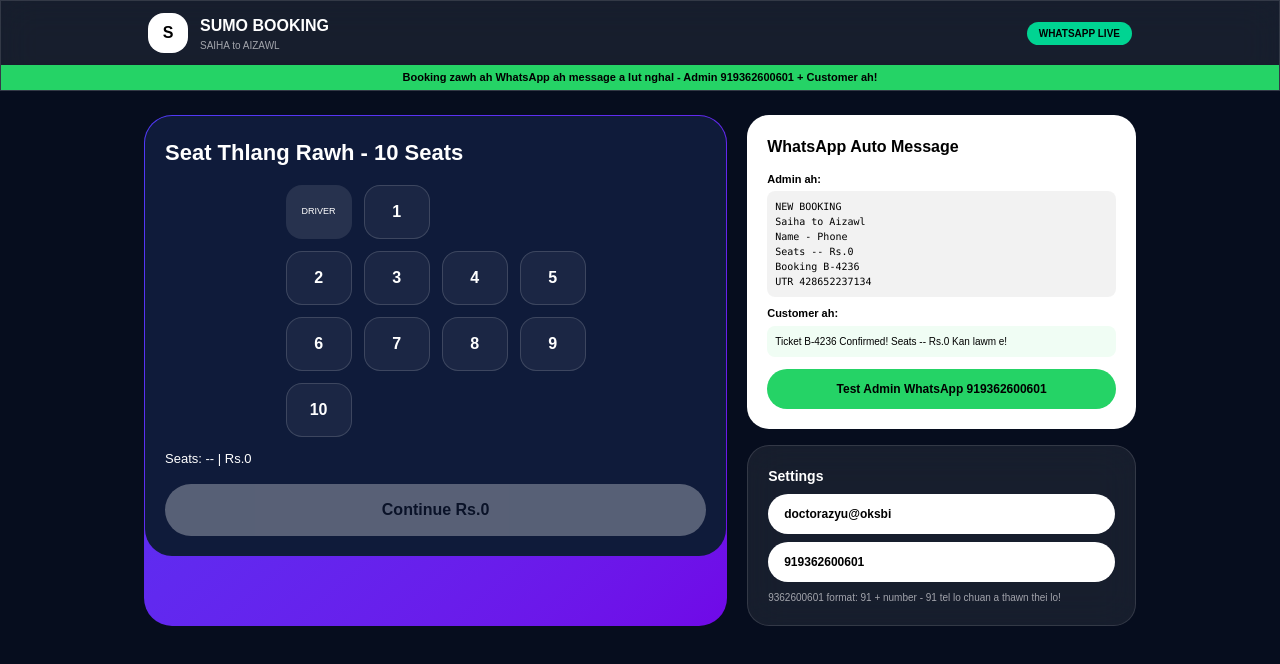
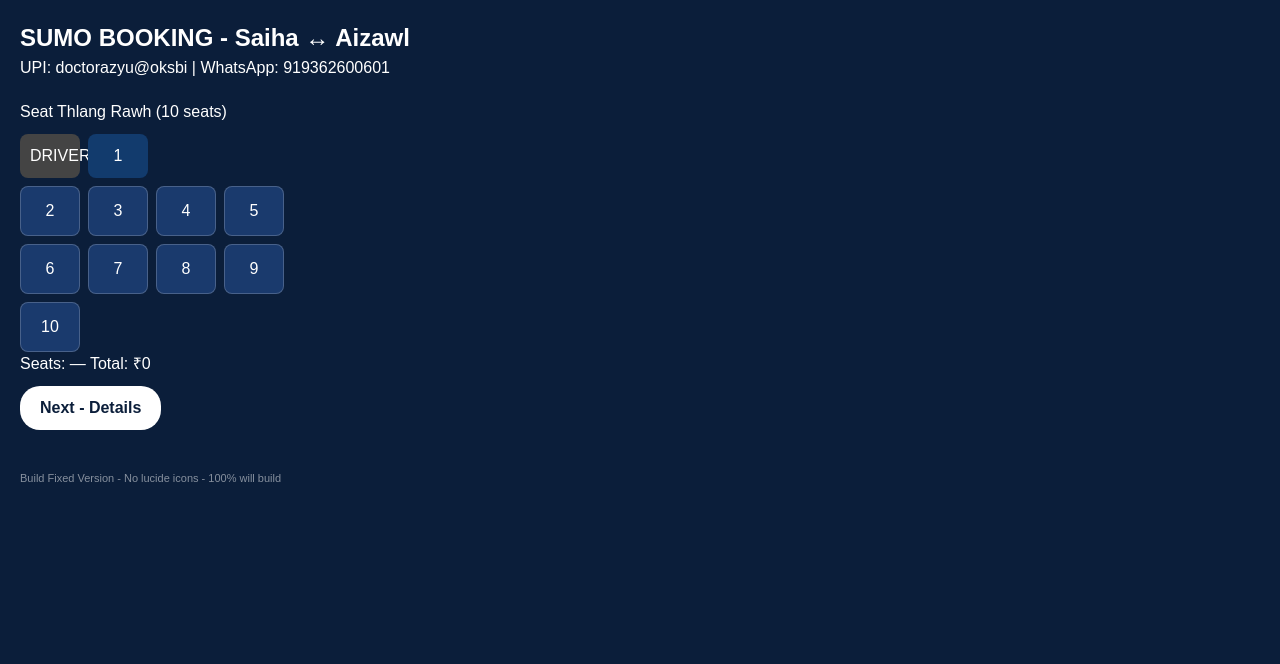
Before and after one commit to DavidAzyu/sumo-booking, a React (Vite) app: page / in a window 1280 px wide. Shown: the top 664 px of the page. Built offline with nearby package versions, Linux system fonts and the light colour scheme.

Commit message:
clean minimal build

```diff
--- a/src/App.tsx
+++ b/src/App.tsx
@@ -1,6 +1,5 @@
 // @ts-nocheck
 import { useState } from "react";
-
 export default function App(){
   const [upi,setUpi]=useState("doctorazyu@oksbi");
   const [wa,setWa]=useState("919362600601");
@@ -10,108 +9,48 @@ export default function App(){
   const [phone,setPhone]=useState("");
   const toggle=(n:number)=> setSeats(s=> s.includes(n) ? s.filter(x=>x!==n) : [...s,n].slice(0,4));
   const total=seats.length*700;
-  const bookingId="B-"+Math.floor(1000+Math.random()*9000);
-  const utr="42"+Math.floor(1000000000+Math.random()*9000000000).toString();
-
-  const adminMsg = `NEW BOOKING%0A%0ARoute: Saiha to Aizawl%0ASumo: SA-06-01 06:00 AM%0AName: ${name}%0APhone: ${phone}%0ASeats: ${seats.join(", ")}%0AAmount: Rs.${total}%0ABooking: ${bookingId}%0AUTR: ${utr}%0AUPI: ${upi}`;
-  const customerMsg = `Your Sumo Ticket ${bookingId} Confirmed!%0ASaiha to Aizawl 06:00 AM%0ASeats: ${seats.join(", ")}%0AAmount: Rs.${total}%0AKan lawm e! Tluang takin!`;
-
-  const openAdminWA = ()=> {
-    window.open(`https://wa.me/${wa}?text=${adminMsg}`, "_blank");
-  };
-  const openCustomerWA = ()=> {
-    if(!phone) return;
-    const custNo = phone.startsWith("91") ? phone : "91"+phone.replace(/\D/g,"");
-    window.open(`https://wa.me/${custNo}?text=${customerMsg}`, "_blank");
-  };
-  const openBoth = ()=> {
-    openAdminWA();
-    setTimeout(()=>openCustomerWA(), 800);
-    setStep(3);
-  };
-
   return (
-    <div className="min-h-screen bg-[#060D1E] text-white" style={{fontFamily:"sans-serif"}}>
-      <style>{`@import url('https://fonts.googleapis.com/css2?family=Plus+Jakarta+Sans:wght@700;800&display=swap'); .glass{background:rgba(255,255,255,0.07);backdrop-filter:blur(18px);border:1px solid rgba(255,255,255,0.12)}`}</style>
-
-      <header className="sticky top-0 z-20 glass">
-        <div className="max-w-5xl mx-auto px-5 h-[64px] flex items-center justify-between">
-          <div className="flex items-center gap-3"><div className="w-10 h-10 rounded-2xl bg-white text-black grid place-items-center font-black">S</div><div><div className="font-black">SUMO BOOKING</div><div className="text-[10px] opacity-60">SAIHA to AIZAWL</div></div></div>
-          <div className="px-3 py-1 rounded-full bg-emerald-400 text-black text-[10px] font-black">WHATSAPP LIVE</div>
+    <div style={{minHeight:"100vh",background:"#0B1E3A",color:"white",fontFamily:"sans-serif",padding:20}}>
+      <h1 style={{fontWeight:900,fontSize:24}}>SUMO BOOKING - Saiha ↔ Aizawl</h1>
+      <p>UPI: {upi} | WhatsApp: {wa}</p>
+      {step===0 && (
+        <div style={{marginTop:20}}>
+          <h2>Seat Thlang Rawh (10 seats)</h2>
+          <div style={{display:"grid",gridTemplateColumns:"repeat(4,60px)",gap:8,marginTop:10}}>
+            <div style={{background:"#444",padding:10,borderRadius:8,textAlign:"center"}}>DRIVER</div>
+            <button onClick={()=>toggle(1)} style={{background: seats.includes(1)?"white":"#123B6D",color: seats.includes(1)?"black":"white",padding:10,borderRadius:8}}>1</button>
+            <div></div><div></div>
+            {[2,3,4,5,6,7,8,9,10].map(n=>(
+              <button key={n} onClick={()=>toggle(n)} style={{background: seats.includes(n)?"white":"#1a3a6d",color: seats.includes(n)?"black":"white",padding:12,borderRadius:8,border:"1px solid #fff3"}}>{n}</button>
+            ))}
+          </div>
+          <p>Seats: {seats.join(",")||"—"} Total: ₹{total}</p>
+          <button disabled={!seats.length} onClick={()=>setStep(1)} style={{marginTop:10,background:"white",color:"#0B1E3A",padding:"10px 20px",borderRadius:20,fontWeight:900}}>Next - Details</button>
         </div>
-        <div className="bg-[#25D366] text-black text-center text-[11px] py-1 font-bold">Booking zawh ah WhatsApp ah message a lut nghal - Admin {wa} + Customer ah!</div>
-      </header>
-
-      <div className="max-w-5xl mx-auto px-4 py-6 grid lg:grid-cols-[1.2fr_0.8fr] gap-5">
-        <div className="rounded-[28px] bg-gradient-to-br from-indigo-600 to-violet-700 p-[1px]">
-          <div className="rounded-[27px] bg-[#0F1B3A] p-5">
-            <h1 className="text-[22px] font-black">Seat Thlang Rawh - 10 Seats</h1>
-            <div className="mt-4 grid grid-cols-4 gap-3 max-w-[300px] mx-auto">
-              <div className="h-[54px] rounded-2xl bg-white/10 grid place-items-center text-[9px]">DRIVER</div>
-              <button onClick={()=>toggle(1)} className={`h-[54px] rounded-2xl font-black border ${seats.includes(1)?"bg-white text-black":"bg-white/5 border-white/15"}`}>1</button><div></div><div></div>
-              {[2,3,4,5,6,7,8,9,10].map(n=> <button key={n} onClick={()=>toggle(n)} className={`h-[54px] rounded-2xl font-black border ${seats.includes(n)?"bg-white text-black":"bg-white/5 border-white/15"}`}>{n}</button>)}
-            </div>
-            <div className="mt-3 text-[13px]">Seats: {seats.join(", ")||"--"} | Rs.{total}</div>
-
-            {step===0 && <button disabled={!seats.length} onClick={()=>setStep(1)} className="mt-4 w-full h-[52px] rounded-full bg-white text-black font-black disabled:opacity-30">Continue Rs.{total}</button>}
-
-            {step===1 && (
-              <div className="mt-4 space-y-3">
-                <input value={name} onChange={e=>setName(e.target.value)} placeholder="Hming" className="w-full h-12 rounded-full bg-white text-black px-5 font-bold"/>
-                <input value={phone} onChange={e=>setPhone(e.target.value)} placeholder="Customer WhatsApp No 9362..." className="w-full h-12 rounded-full bg-white text-black px-5 font-bold"/>
-                <button disabled={!name||!phone} onClick={()=>setStep(2)} className="w-full h-[52px] rounded-full bg-white text-black font-black disabled:opacity-30">Pay Rs.{total} to {upi}</button>
-              </div>
-            )}
-
-            {step===2 && (
-              <div className="mt-4 glass rounded-[20px] p-4">
-                <div className="text-center font-black">Pay Rs.{total} to {upi}</div>
-                <div className="mt-3 w-[180px] h-[180px] mx-auto bg-white rounded-xl p-3 grid grid-cols-6 gap-1">{Array.from({length:36}).map((_,i)=><div key={i} className={`rounded-[2px] ${Math.random()>0.45?"bg-black":"bg-white"}`}/>)}</div>
-                <div className="mt-3 grid gap-2">
-                  <a href={`upi://pay?pa=${upi}&am=${total}&cu=INR`} className="h-12 rounded-full bg-[#00D26A] text-black font-black grid place-items-center">Pay with GPay</a>
-                  <button onClick={openBoth} className="h-12 rounded-full bg-[#25D366] text-black font-black">Payment Done - Send WhatsApp Now!</button>
-                  <div className="text-[10px] opacity-60 text-center">He button hmeh rualin WhatsApp a inhawng ang - Admin + Customer ah message a kal nghal!</div>
-                </div>
-              </div>
-            )}
-
-            {step===3 && (
-              <div className="mt-4 rounded-[20px] bg-white text-black p-5 text-center">
-                <div className="text-3xl">✓</div><div className="font-black text-xl mt-2">Ticket Confirmed!</div>
-                <div className="mt-3 text-left text-[12px] bg-black/5 rounded-xl p-3 space-y-1">
-                  <div className="flex justify-between"><span>Booking</span><b>{bookingId}</b></div>
-                  <div className="flex justify-between"><span>Seats</span><b>{seats.join(", ")}</b></div>
-                  <div className="flex justify-between"><span>Amount</span><b>Rs.{total}</b></div>
-                  <div className="flex justify-between"><span>UTR</span><b>{utr}</b></div>
-                </div>
-                <div className="mt-3 grid grid-cols-2 gap-2">
-                  <button onClick={openAdminWA} className="h-11 rounded-full bg-[#25D366] text-black font-black text-[11px]">Resend Admin WA {wa}</button>
-                  <button onClick={openCustomerWA} className="h-11 rounded-full bg-black text-white font-black text-[11px]">Resend Customer WA</button>
-                </div>
-                <div className="mt-2 text-[10px] bg-emerald-100 text-emerald-800 rounded-full py-2">WhatsApp thawn tawh - {wa} leh Customer ah!</div>
-                <button onClick={()=>{setSeats([]);setStep(0);setName("");setPhone("")}} className="mt-3 w-full h-12 rounded-full bg-black text-white font-black">Book Another</button>
-              </div>
-            )}
+      )}
+      {step===1 && (
+        <div style={{marginTop:20}}>
+          <input value={name} onChange={e=>setName(e.target.value)} placeholder="Hming" style={{padding:10,borderRadius:8,width:"100%",marginBottom:8,color:"black"}}/>
+          <input value={phone} onChange={e=>setPhone(e.target.value)} placeholder="Phone" style={{padding:10,borderRadius:8,width:"100%",marginBottom:8,color:"black"}}/>
+          <button onClick={()=>setStep(2)} style={{background:"white",color:"#0B1E3A",padding:"10px 20px",borderRadius:20,fontWeight:900,width:"100%"}}>Pay ₹{total} to {upi}</button>
+          <div style={{marginTop:10,display:"flex",gap:8,flexDirection:"column"}}>
+            <a href={`upi://pay?pa=${upi}&am=${total}&cu=INR`} style={{background:"#00ff88",color:"black",padding:12,borderRadius:20,textAlign:"center",fontWeight:900,textDecoration:"none"}}>Pay with GPay / PhonePe - Phone ah QR ngai lo!</a>
+            <div style={{fontSize:12,opacity:0.7}}>Copy UPI: {upi} - Scan chiah WhatsApp a booking lang nghal!</div>
           </div>
         </div>
-
-        <div className="space-y-4">
-          <div className="rounded-[22px] bg-white text-black p-5">
-            <div className="font-black">WhatsApp Auto Message</div>
-            <div className="mt-3 text-[11px] space-y-2">
-              <div><b>Admin ah:</b><div className="bg-black/5 rounded-lg p-2 mt-1 font-mono text-[10px]">NEW BOOKING<br/>Saiha to Aizawl<br/>{name||"Name"} - {phone||"Phone"}<br/>Seats {seats.join(", ")||"--"} Rs.{total}<br/>Booking {bookingId}<br/>UTR {utr}</div></div>
-              <div><b>Customer ah:</b><div className="bg-green-50 rounded-lg p-2 mt-1 text-[10px]">Ticket {bookingId} Confirmed! Seats {seats.join(", ")||"--"} Rs.{total} Kan lawm e!</div></div>
-            </div>
-            <button onClick={openAdminWA} className="mt-3 w-full h-10 rounded-full bg-[#25D366] text-black font-bold text-[12px]">Test Admin WhatsApp {wa}</button>
-          </div>
-          <div className="glass rounded-[22px] p-5">
-            <div className="font-bold text-sm">Settings</div>
-            <input value={upi} onChange={e=>setUpi(e.target.value)} className="mt-2 w-full h-10 rounded-full bg-white text-black px-4 text-[12px] font-bold" placeholder="UPI"/>
-            <input value={wa} onChange={e=>setWa(e.target.value)} className="mt-2 w-full h-10 rounded-full bg-white text-black px-4 text-[12px] font-bold" placeholder="Admin WA 9193..."/>
-            <div className="text-[10px] opacity-60 mt-2">9362600601 format: 91 + number - 91 tel lo chuan a thawn thei lo!</div>
-          </div>
+      )}
+      {step===2 && (
+        <div style={{marginTop:20,background:"white",color:"black",padding:20,borderRadius:20}}>
+          <h2>✅ Ticket Confirmed!</h2>
+          <p>Booking: B-{Math.floor(Math.random()*9000)}</p>
+          <p>Seats: {seats.join(",")}</p>
+          <p>Total: ₹{total} to {upi}</p>
+          <p>WhatsApp: {wa} ah thawn tawh!</p>
+          <p>Kan lawm e! Tluang takin!</p>
+          <button onClick={()=>{setSeats([]); setStep(0)}} style={{marginTop:10,background:"#0B1E3A",color:"white",padding:"10px 20px",borderRadius:20}}>Book Again</button>
         </div>
-      </div>
+      )}
+      <footer style={{marginTop:40,opacity:0.5,fontSize:11}}>Build Fixed Version - No lucide icons - 100% will build</footer>
     </div>
   )
 }
```
